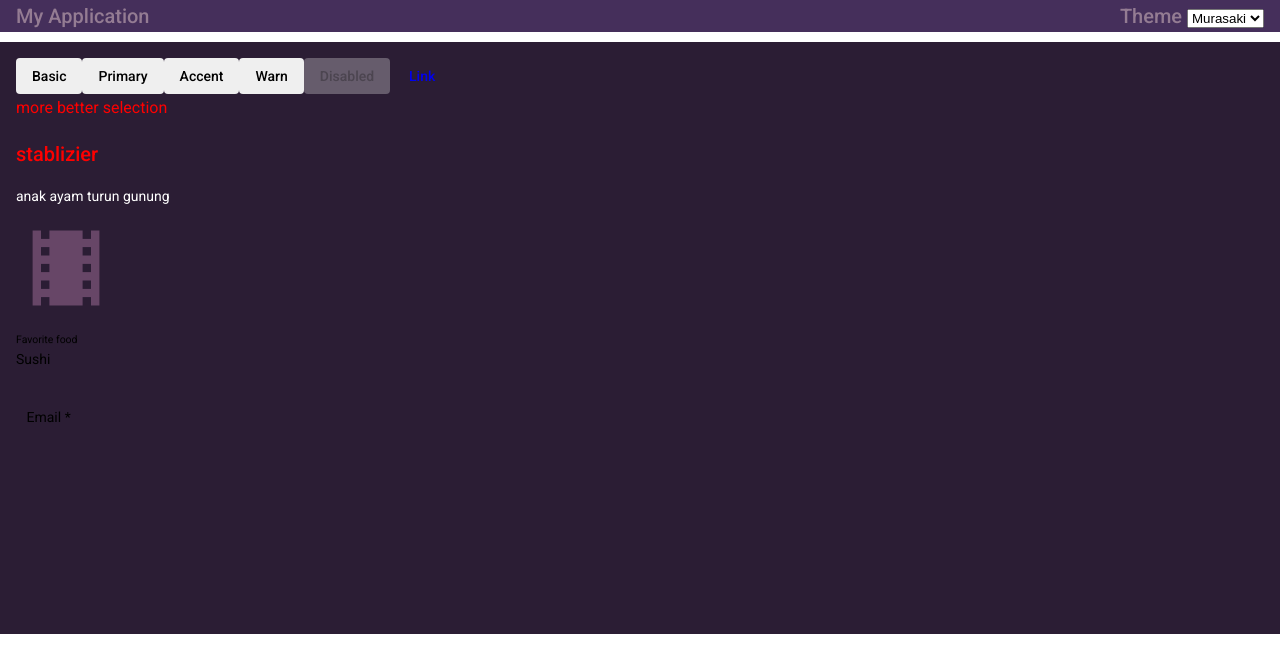
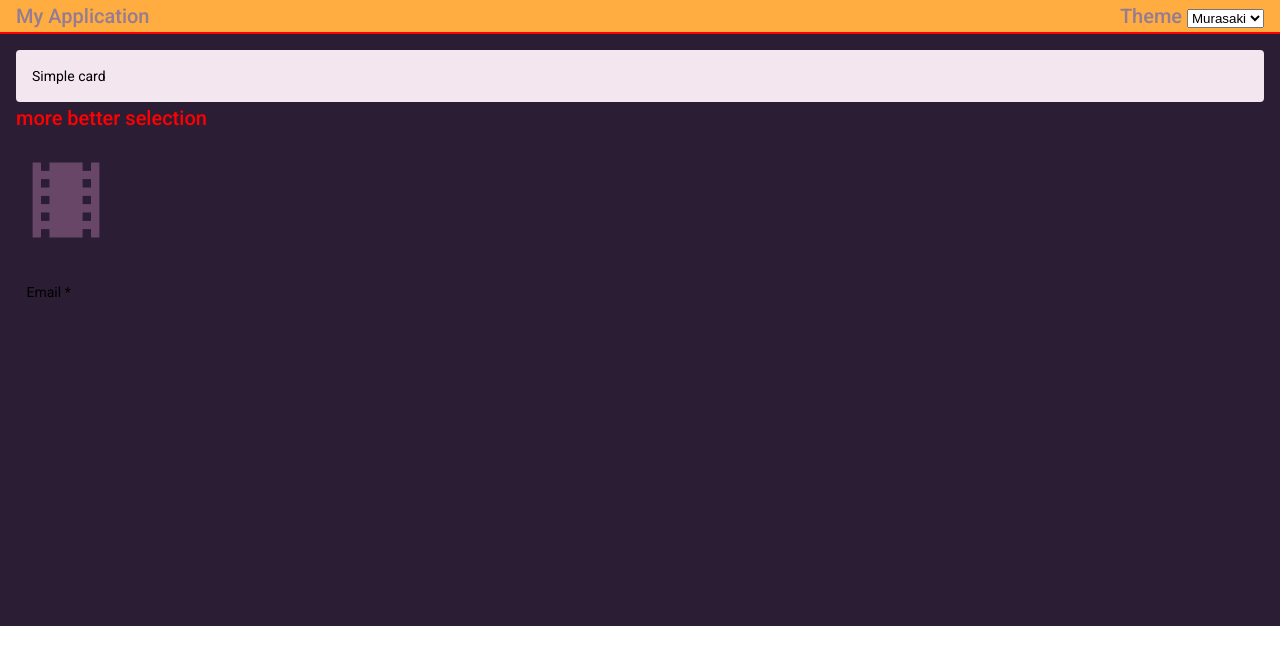
Before and after one commit to anjasmaradwisetiadi/angular-custom-theme-with-material-angular, an Angular app: page / in a window 1280 px wide. Shown: the top 672 px of the page. Built offline with nearby package versions, Linux system fonts and the light colour scheme.

Commit message:
reduce trash code . fixing theming color pallete

```diff
--- a/src/app/app.component.html
+++ b/src/app/app.component.html
@@ -1,4 +1,3 @@
-
 <div
   class="root"
   [ngClass]="currentTheme"
@@ -7,7 +6,6 @@
     (themeValue)="acceptTheme($event)"
   >
   </app-navbar>
-
   <app-contain>
   </app-contain>
 </div>
--- a/src/app/app.component.ts
+++ b/src/app/app.component.ts
@@ -1,23 +1,21 @@
 import { Component, OnInit } from '@angular/core';
-
 @Component({
   selector: 'app-root',
   templateUrl: './app.component.html',
   styleUrls: ['./app.component.scss']
 })
 export class AppComponent implements OnInit{
+  title = 'custom-theming-angular';
+
   currentTheme = 'murasaki-theme'
   constructor() {
   }
 
   ngOnInit() {
-    console.log('currentTheme = ', this.currentTheme)
+
   }
-  title = 'custom-theming-angular';
 
   acceptTheme(params: string){
     this.currentTheme = params;
-    console.log('params')
-    console.log(params)
   }
 }
--- a/src/app/contain/contain.component.html
+++ b/src/app/contain/contain.component.html
@@ -1,32 +1,13 @@
 <div class="contain-data">
-  <div class="example-button-row">
-    <button mat-raised-button>Basic</button>
-    <button mat-raised-button class="primary" color="primary">Primary</button>
-    <button mat-raised-button class="accent" color="accent">Accent</button>
-    <button mat-raised-button class="warn" color="warn">Warn</button>
-    <button mat-raised-button disabled>Disabled</button>
-    <a mat-raised-button href="https://www.google.com/" target="_blank">Link</a>
-  </div>
-  <h3>
+  <mat-card class="primary">Simple card</mat-card>
+  <h2>
     more better selection
-  </h3>
-  <h2>
-    stablizier
   </h2>
-  <p>
-    anak ayam turun gunung
-  </p>
   <p>
     <mat-icon style="height: 100px; width: 100px">
       local_movies
     </mat-icon>
   </p>
-  <mat-form-field class="example-full-width">
-    <mat-label>Favorite food</mat-label>
-    <input matInput placeholder="Ex. Pizza" value="Sushi">
-  </mat-form-field>
-
-
   <div class="example-form"  [formGroup]="mainFormAll">
     <mat-form-field class="example-full-width" appearance="fill">
       <mat-label>Email</mat-label>
@@ -40,5 +21,4 @@
       </mat-error>
     </mat-form-field>
   </div>
-
 </div>
--- a/src/assets/theme/_murasaki_theme.scss
+++ b/src/assets/theme/_murasaki_theme.scss
@@ -31,8 +31,8 @@ $theme-color: (
 
 // strat # 2 initialize theme will be used
 .murasaki-theme {
-  $primary: mat.define-palette($theme-color, first-color);
-  $accent: mat.define-palette($theme-color, second-color);
+  $primary: mat.define-palette($theme-color);
+  $accent: mat.define-palette($theme-color);
   $warn: mat.define-palette($theme-color);
   $theme: mat.define-dark-theme($primary, $accent, $warn);
 
--- a/src/assets/theme/_pink_theme.scss
+++ b/src/assets/theme/_pink_theme.scss
@@ -8,10 +8,10 @@ $theme-color: (
   first-color: #ebdada,
   second-color: #ffcccc,
   third-color: #193c56,
-  50: #ebdada,
+  50: white,
   100: #daa79e,
-  200: #bf6d61,
-  300: #a43229,
+  200: #daa79e,
+  300: #daa79e,
   400: #940001,
   500: #830000,
   600: #7d0000,
--- a/src/assets/theme/custom-theme.scss
+++ b/src/assets/theme/custom-theme.scss
@@ -1,15 +1,20 @@
 @use '@angular/material' as mat;
 @mixin cust-theme($theme, $default1: null, $default2: null){
-  // start #3 theme implement on component angular
+
   $primary: map-get($theme, primary);
   $accent: map-get($theme, accent);
   $warn: map-get($theme, warn);
 
-  .mat-toolbar{
+  .mat-toolbar {
     color: mat.get-color-from-palette($primary, 300) !important;
-    background-color: mat.get-color-from-palette($accent, second-color) !important;
-    $border-color: mat.get-contrast-color-from-palette($warn, third-color);
-    border-bottom: 10px solid rgba($border-color, 1) !important;
+    background-color: mat.get-color-from-palette($accent, third-color) !important;
+    $border-color: mat.get-contrast-color-from-palette($warn, second-color);
+    border-bottom: 2px solid rgba($border-color, 1) !important;
+  }
+
+  .mat-card{
+    background-color: mat.get-color-from-palette($primary, 50) !important;
+    $border-color: mat.get-contrast-color-from-palette($warn, second-color);
   }
 
   mat-error{
@@ -24,11 +29,6 @@
   {
     color: mat.get-contrast-color-from-palette($warn, second-color) !important;
   }
-/*
-  .root{
-    background-color: mat.get-color-from-palette($primary, first-color);
-    height: 70vh;
-  } */
 
   .contain-data{
     background-color: mat.get-color-from-palette($primary, first-color);
@@ -65,7 +65,5 @@
       color: mat.get-contrast-color-from-palette($warn, third-color) !important;
     }
   }
-/*    @include mat.all-component-themes($theme); */
-  // end #3 theme implement on component angular
 
 }
--- a/src/styles.scss
+++ b/src/styles.scss
@@ -1,23 +1,10 @@
 
 @use '@angular/material' as mat;
-/* @import "assets/theme/dark_theme"; */
+/* @import "assets/theme/dark_theme";*/
 @import "assets/theme/pink_theme";
 @import "assets/theme/murasaki_theme";
 @import "assets/theme/maker_theme";
-/*@import "assets/theme/dark_theme" as themeCustom;*/
 
-// Plus imports for other components in your app.
-
-// Be sure that you only ever include this mixin once!
-@include mat.core();
-
-
-/* You can add global styles to this file, and also import other style files */
 
 html, body { height: 100%; }
 body { margin: 0; font-family: Roboto, "Helvetica Neue", sans-serif; }
-
-
-
-//updating main theme
-/*@include angular-material-theme($custom-theme);*/
```
Also changed, not shown: src/assets/theme/_dark_theme.scss (+1 -38 lines).
